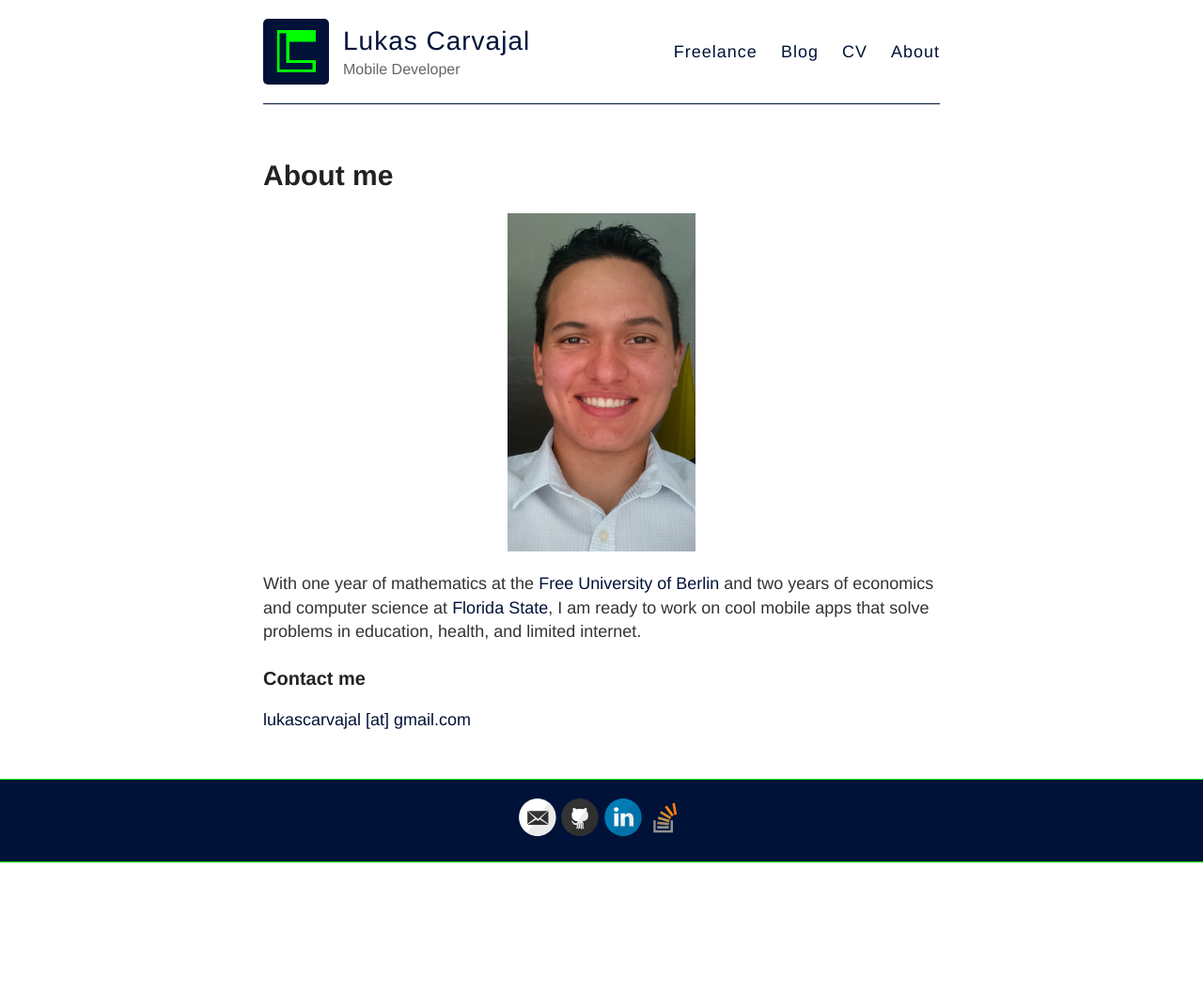
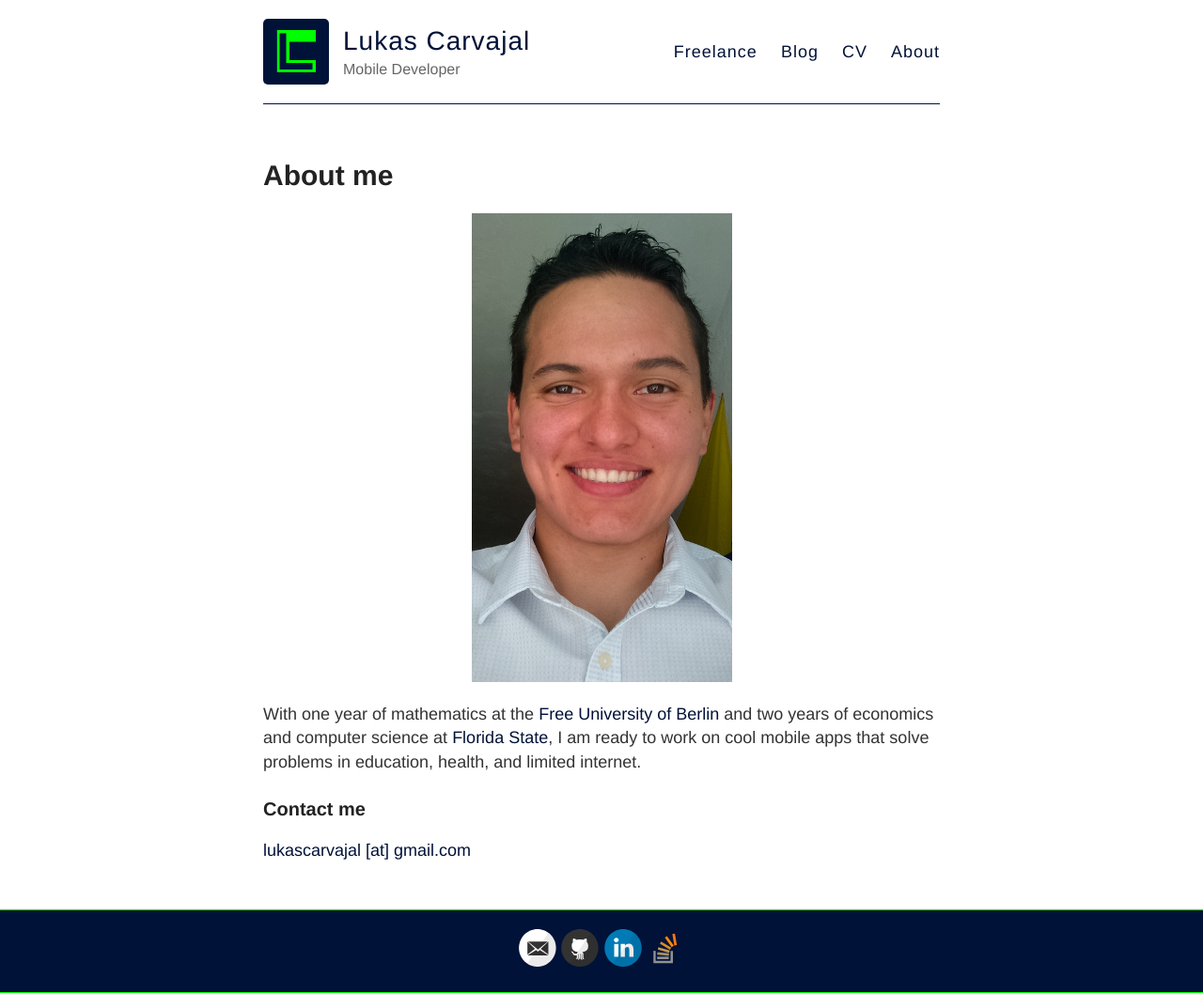
Before and after one commit to Lcarvajal/Lcarvajal.github.io, a Jekyll site: the page built from about.md, in a window 1280 px wide. Shown: the whole page at 94% size. Built offline with Jekyll 4.4.1, drawn with Linux system fonts in a browser that asks for light colours; Markdown is read by kramdown in place of the engine named in the settings; before the commit the page ends 918 px from its top, so only the background shows below that.

Commit message:
add photo of me site/images

```diff
--- a/about.md
+++ b/about.md
@@ -5,7 +5,7 @@ permalink: /about/
 ---
 
 <div class="container" style="text-align: center; width:100%;">
-	<img class="img-responsive" src="../images/me.png" alt="me" style="max-width: 200px;" />
+	<img class="img-responsive" src="../images/me.png" alt="me" style="max-width: 400px;" />
 </div>
 
 With one year of mathematics at the <a href="https://en.wikipedia.org/wiki/Free_University_Berlin" target="_blank">Free University of Berlin</a> and two years of economics and computer science at <a href="https://en.wikipedia.org/wiki/Florida_State_University" target="_blank">Florida State</a>, I am ready to work on cool mobile apps that solve problems in education, health, and limited internet.
```
